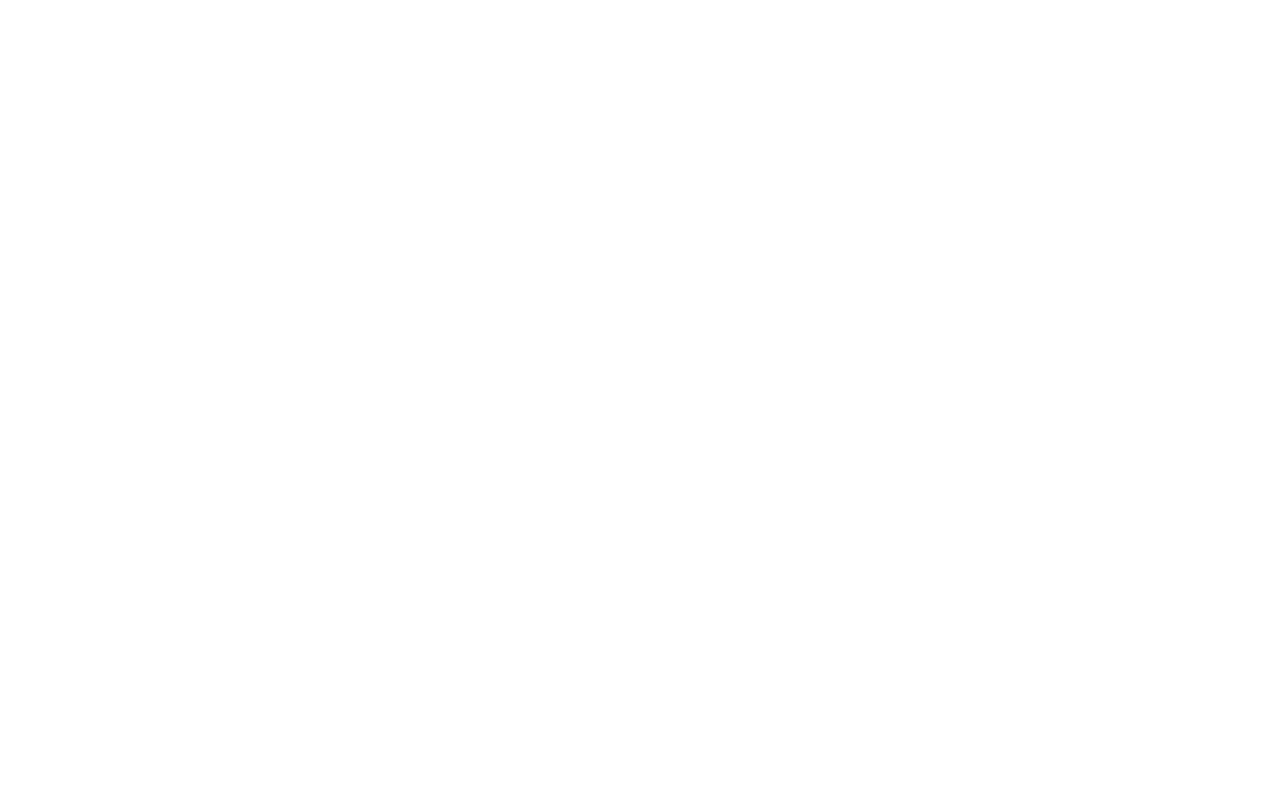
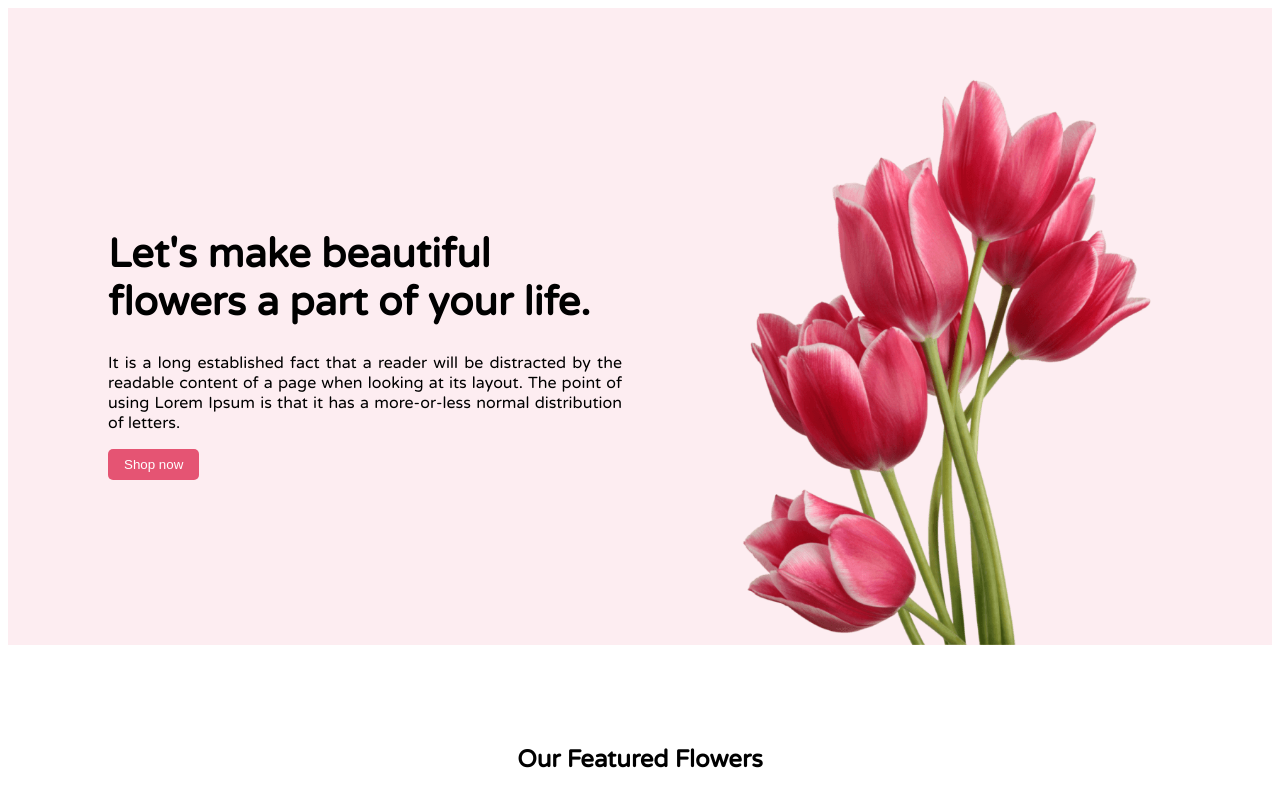
Before and after one commit to PmSaifuzzaman/programminghero-flowershop-assignment, a plain HTML site: page index.html in a window 1280 px wide. Drawn offline with Linux system fonts and the light colour scheme.

Commit message:
Banner section added

```diff
--- a/index.html
+++ b/index.html
@@ -4,8 +4,34 @@
     <meta charset="UTF-8">
     <meta name="viewport" content="width=device-width, initial-scale=1.0">
     <title>flowershop</title>
+    <link rel="preconnect" href="https://fonts.googleapis.com">
+    <link rel="preconnect" href="https://fonts.gstatic.com" crossorigin>
+    <link href="https://fonts.googleapis.com/css2?family=Lato:wght@300;400;700;900&family=Open+Sans:wght@300;700;800&family=Ubuntu&family=Varela+Round&display=swap" rel="stylesheet">
+    <link rel="stylesheet" href="style.css">
 </head>
 <body>
+    <!-- Banner section start from here -->
+    <header class="banner">
+        <div class="banner-container">
+            <div class="banner-description">
+                <h1 class="banner-description-title">Let's make beautiful flowers a part of your life.</h1>
+                <p class="banner-description-content">It is a long established fact that a reader will be distracted by the readable content of a page when looking at its layout. The point of using Lorem Ipsum is that it has a more-or-less normal distribution of letters.</p>
+                <button class="btn-primary">Shop now</button>
+            </div>
+            <img class="banner-img" src="./images/pngwing 10.png" alt="">
 
+        </div>
+    </header>
+    <main>
+        <!-- Our Featured Flowers section starts from here -->
+        <section class="featured-flowers">
+            <h2 class="featured-flowers-title">Our Featured Flowers</h2>
+
+
+        </section>
+    </main>
+    <footer>
+
+    </footer>
 </body>
 </html>
--- a/style.css
+++ b/style.css
@@ -0,0 +1,51 @@
+/* overall design */
+body{
+    font-family: 'Lato', sans-serif;
+    font-family: 'Open Sans', sans-serif;
+    font-family: 'Ubuntu', sans-serif;
+    font-family: 'Varela Round', sans-serif;
+}
+.btn-primary{
+    color: white;
+    border-radius: 5px;
+    background: #E55473;
+    padding: 8px 16px;
+    border: none;
+}
+/* Banner design starts from here */
+
+.banner{
+    background: rgba(229, 84, 115, 0.10);
+
+}
+.banner-container{
+    display: flex;
+    align-items: center;
+    justify-content: space-between;
+    padding: 30px 0px 0px 100px;
+    gap:100px
+}
+.banner-img{
+    width: 450px;
+    padding-right: 100px;
+    padding-top: 40px;
+}
+.banner-description-title{
+    font-size: 40px;
+    font-style: bold;
+}
+.banner-description-content{
+    text-align: justify;
+}
+
+/* Our Featured Flowers design section starts from here  */
+
+.featured-flowers{
+    max-width: 1140px;
+    margin: 0 auto;
+}
+.featured-flowers-title{
+    text-align: center;
+    margin-top: 100px;
+    margin-bottom: 100px;
+}
```
